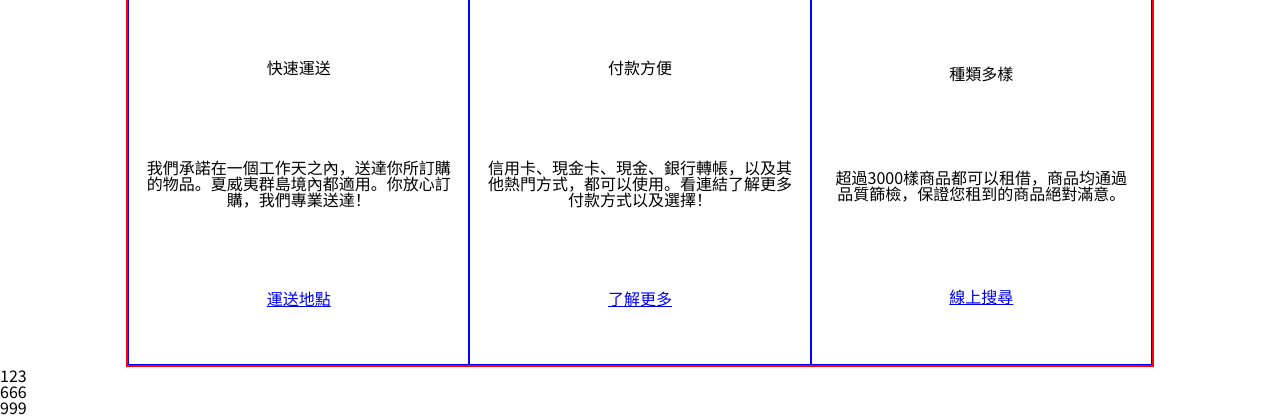
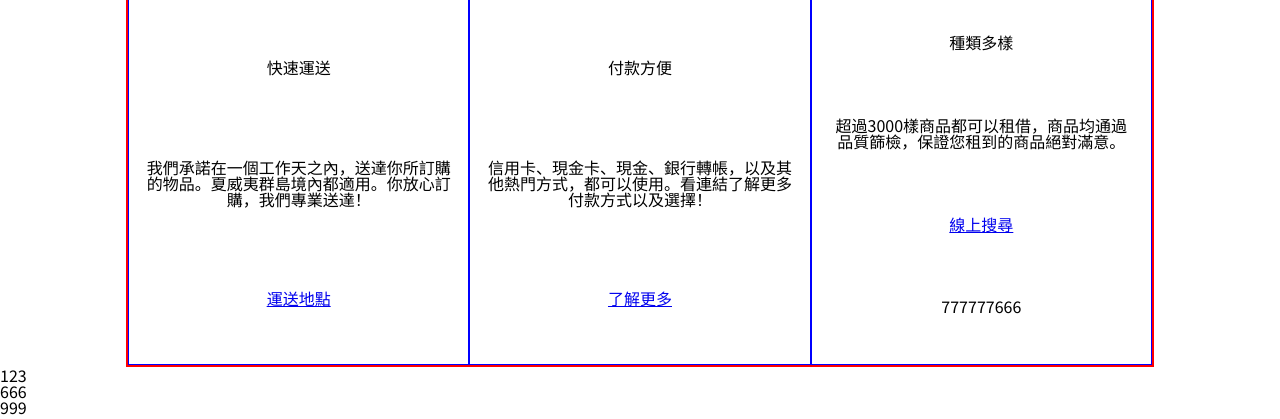
Before and after one commit to yangjacka/project3, a plain HTML site: page index.html in a window 1280 px wide. Shown: the part 1234-1653 px from the top of the page. Drawn offline with Linux system fonts and the light colour scheme.

Commit message:
77777766666

```diff
--- a/index.html
+++ b/index.html
@@ -59,6 +59,7 @@
                     <h4>種類多樣</h4>
                     <p>超過3000樣商品都可以租借，商品均通過品質篩檢，保證您租到的商品絕對滿意。</p>
                     <a href="#">線上搜尋</a>
+                    <p>777777666</p>
                 </div>
             </section>
         </section>
```
